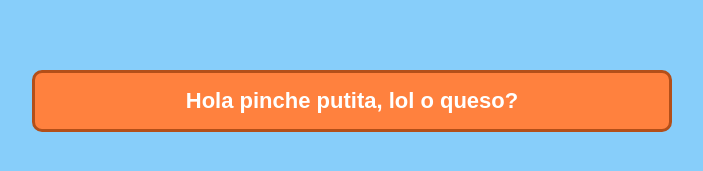
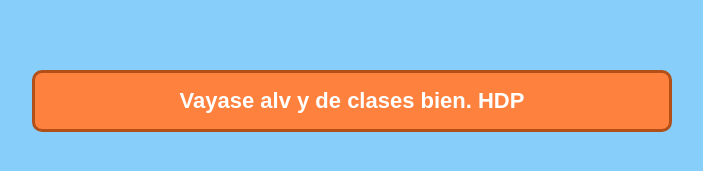
Before and after one commit to WeonG999/repo1, a website: page src/index.html in a window 1280 px wide. Shown: the part 299-470 px from the top of the page, without its empty margins (288-991 px from the left). Drawn offline with Linux system fonts and the light colour scheme.

Commit message:
V1.0 Chim

```diff
--- a/src/index.html
+++ b/src/index.html
@@ -26,7 +26,7 @@
 <body>
   <main>
     <h1></h1>
-    <p style="background:#FF813E; color:white; font-weight:bold; padding:15px; border:3px solid #B34F19; margin-top:40px; margin-bottom:40px; text-align:center; font-size:22px; border-radius:10px;">Hola pinche putita, lol o queso?</p>
+    <p style="background:#FF813E; color:white; font-weight:bold; padding:15px; border:3px solid #B34F19; margin-top:40px; margin-bottom:40px; text-align:center; font-size:22px; border-radius:10px;">Vayase alv y de clases bien. HDP</p>
   </main>
 </body>
 </html>
```
